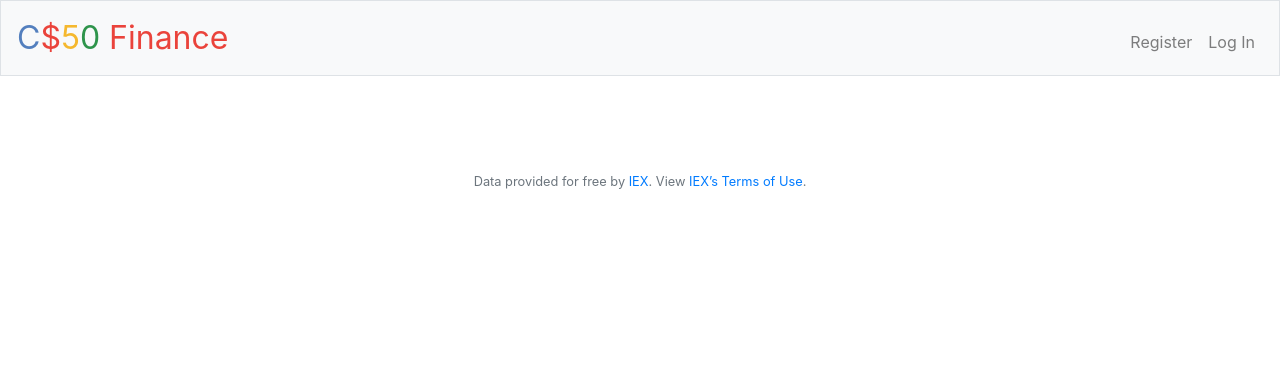
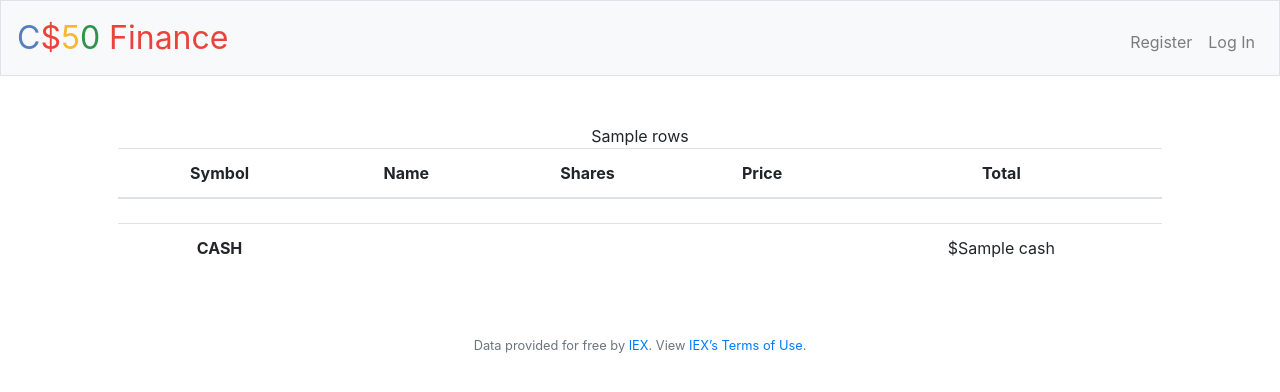
Before and after one commit to hwakabh/edx-cs50-c, a Flask app: template tracks/examples/flask/hello/templates/index.html in a window 1280 px wide. Shown: the top 392 px of the page. Run offline with Flask 2, Linux system fonts and the light colour scheme; the template is opened without the code that fills it: most values are stand-ins (such as "Sample title", 1, 10 or a date in 2020); some libraries are stand-ins or nearby versions.

Commit message:
Implemented feature of buy().

```diff
--- a/tracks/finance/application.py
+++ b/tracks/finance/application.py
@@ -38,6 +38,9 @@
 
 # Configure CS50 Library to use SQLite database
 db = SQL("sqlite:///finance.db")
+# Create tables related to each user
+db.execute("CREATE TABLE IF NOT EXISTS stocks ('user_id' INTEGER, 'symbol' VARCHAR(10), 'quantity' INTEGER)")
+db.execute("CREATE TABLE IF NOT EXISTS history ('user_id' INTEGER, 'transaction_type' VARCHAR(5), 'symbol' VARCHAR(5),'quantity' INTEGER, 'price' FLOAT)")
 
 # Make sure API key is set
 if not os.environ.get("API_KEY"):
@@ -52,24 +55,85 @@
     #   the current price of each stock
     #   the total value of each holding
     # display the user's current cash balance
+    user_id = session['user_id']
 
-    """Show portfolio of stocks"""
-    # return "<h1>Logged in</h1>"
-    return apology("TODO")
+    # Get current user cash remained
+    row = db.execute("SELECT * FROM users WHERE id = :user_id", user_id=user_id)
+    cash = row[0].get("cash")  # render to template
+
+    # Get list of stocks user owned & query current price
+    stocks = db.execute("SELECT * FROM stocks WHERE user_id = :user_id", user_id=user_id)
+    print(stocks)
+    return render_template("index.html", cash=cash, rows=stocks)
+
+    # """Show portfolio of stocks"""
+    # # return "<h1>Logged in</h1>"
+    # return apology("TODO")
 
 
 @app.route("/buy", methods=["GET", "POST"])
 @login_required
 def buy():
     if request.method == "GET":
-        # should display form to buy a stock
-        pass
+        return render_template("buy.html")
+
     elif request.method == "POST":
-        # purchase the stock as long as the user can afford it
-        pass
+        symbol = request.form.get("symbol")
+        shares = int(request.form.get("shares"))
 
-    """Buy shares of stock"""
-    return apology("TODO")
+        # Check current price of provided stock
+        result = lookup(symbol=symbol)
+        if not result:
+            return apology("Symbol not found, check company code provided.")
+
+        # Calculate subtotal price for updating records of user
+        subtotal = float(result.get('price', 0)) * float(shares)
+
+        # Fetch current user's cash & update them
+        user_id = session['user_id']
+        row = db.execute("SELECT * FROM users WHERE id = :user_id", user_id=user_id)
+        user_cash = float(row[0]['cash'])
+
+        if subtotal > user_cash:
+            return apology("Unsufficient cash, you could not buy stocks.")
+        else:
+            # Update user cash after buy stocks
+            db.execute(
+                "UPDATE users SET cash = :cash_remain WHERE id = :user_id",
+                cash_remain=float(user_cash - subtotal),
+                user_id=user_id
+            )
+
+            # Update purchase information by user
+            rows = db.execute("SELECT * FROM stocks WHERE user_id = :user_id AND symbol = :symbol", user_id=user_id, symbol=symbol)
+            if rows and len(rows) == 1:
+                # if stock already bought, update records
+                db.execute(
+                    "UPDATE stocks SET symbol = :symbol, quantity = :quantity WHERE user_id = :user_id AND symbol = :symbol",
+                    symbol=symbol,
+                    quantity=shares+rows[0].get('quantity', 0),
+                    user_id=user_id
+                )
+            else:
+                # case if user newly buy the stock
+                db.execute(
+                    "INSERT INTO stocks (user_id, symbol, quantity) VALUES (:user_id, :symbol, :quantity)",
+                    user_id=user_id,
+                    symbol=symbol,
+                    quantity=shares
+                )
+
+            # Update user history
+            db.execute(
+                "INSERT INTO history (user_id, transaction_type, symbol, quantity, price) VALUES (:user_id, :transaction_type, :symbol, :quantity, :price)",
+                user_id=user_id,
+                transaction_type="buy",
+                symbol=result.get('symbol'),
+                quantity=shares,
+                price=result.get('price')
+            )
+
+            return redirect("/")
 
 
 @app.route("/history")
@@ -171,7 +235,7 @@
         user_id = db.execute("SELECT * FROM users WHERE username = :username", username=request.form.get("username"))
         session['user_id'] = user_id[0]['id']
 
-        return redirect("/index")
+        return redirect("/")
 
     """Register user"""
     return apology("TODO")
--- /dev/null
+++ b/tracks/finance/templates/index.html
@@ -0,0 +1,45 @@
+{% extends "layout.html" %}
+
+{% block title %}
+    Quoted
+{% endblock %}
+
+{% block style %}
+    td .total-balance {
+        color: red;
+    }
+{% endblock %}
+
+{% block main %}
+
+{{ rows }}
+
+<table class="table">
+  <thead>
+      <tr>
+          <th scope="col">Symbol</th>
+          <th scope="col">Name</th>
+          <th scope="col">Shares</th>
+          <th scope="col">Price</th>
+          <th scope="col">Total</th>
+      </tr>
+  </thead>
+  <tbody>
+      <tr>
+          <th scope="row"></th>
+          <td></td>
+          <td></td>
+          <td></td>
+          <td></td>
+      </tr>
+      <!-- Wrapping up all the balances include both cash and stocks -->
+      <tr>
+        <th scope="row">CASH</th>
+        <td></td>
+        <td></td>
+        <td></td>
+        <td class="total-balance">${{ cash }}</td>
+      </tr>
+  </tbody>
+</table>
+{% endblock %}
--- a/tracks/finance/templates/quoted.html
+++ b/tracks/finance/templates/quoted.html
@@ -5,7 +5,8 @@
 {% endblock %}
 
 {% block main %}
-
-    {{ result }}
+  <div>
+      A share of {{ result['name'] }} ({{ result['symbol'] }}) costs ${{ result['price'] }}.
+  </div>
 
 {% endblock %}
```
Also changed, not shown: tracks/finance/templates/buy.html (added, +17 -0 lines), tracks/finance/finance.db.
